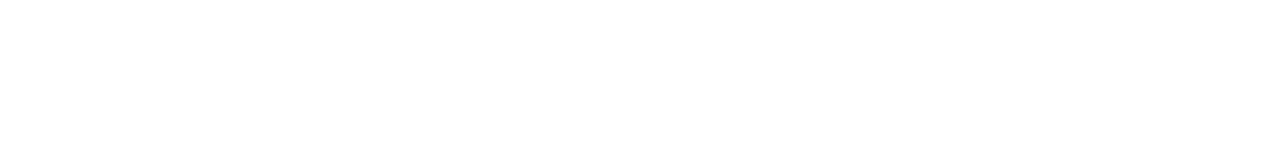
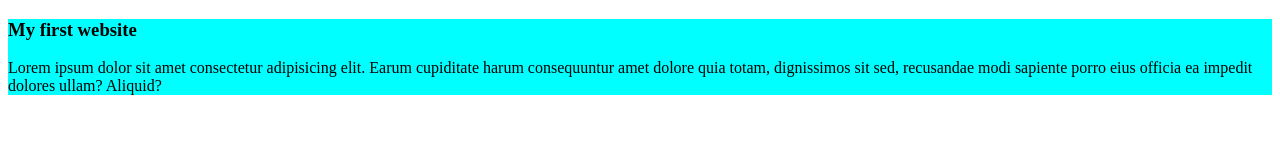
Before and after one commit to Rahi100/my--simple-website, a plain HTML site: page index.html in a window 1280 px wide. Drawn offline with Linux system fonts and the light colour scheme.

Commit message:
commting the first blog

```diff
--- /dev/null
+++ b/Style/blog.css
@@ -0,0 +1,3 @@
+div{
+    background-color: aqua;
+}
--- a/index.html
+++ b/index.html
@@ -4,8 +4,13 @@
     <meta charset="UTF-8">
     <meta name="viewport" content="width=device-width, initial-scale=1.0">
     <title>My simple website</title>
+    <link rel="stylesheet" href="Style/blog.css">
 </head>
-<body>
+<body> <div>
+    <h3>My first website</h3>
+    <p>Lorem ipsum dolor sit amet consectetur adipisicing elit. Earum cupiditate harum consequuntur amet dolore quia totam, dignissimos sit sed, recusandae modi sapiente porro eius officia ea impedit dolores ullam? Aliquid?</p>
+
+</div>
 
 </body>
 </html>
```
